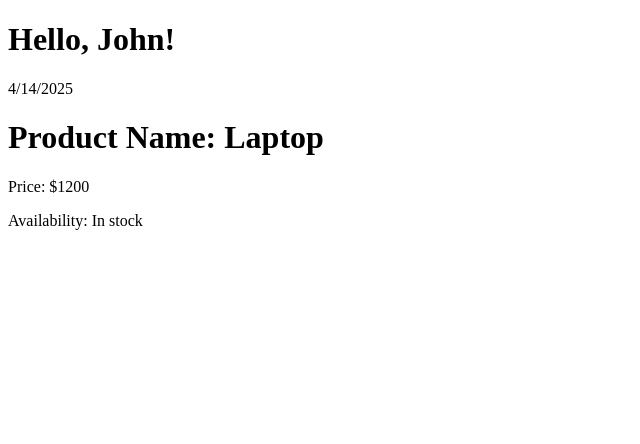
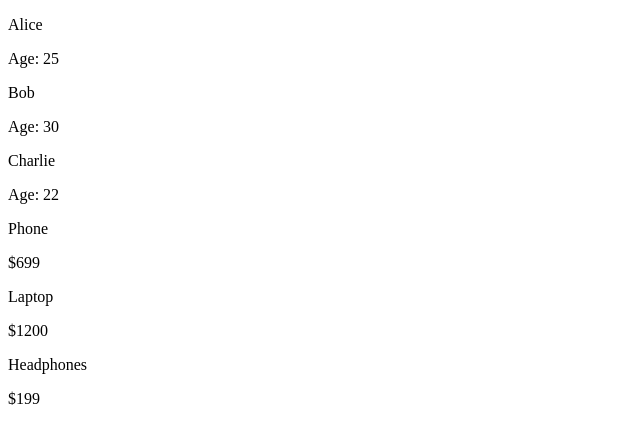
Before and after one commit to NithyaKrishnan08/learn-react, a React (Vite) app in the folder 01Fundamentals/: page / in a window 1280 px wide. Shown: the top 444 px of the page, without its empty margins (0-640 px from the left). Built offline with nearby package versions, Linux system fonts and the light colour scheme.

Commit message:
List properties

```diff
--- a/01Fundamentals/src/App.jsx
+++ b/01Fundamentals/src/App.jsx
@@ -1,11 +1,10 @@
-import Greeting from './components/Greeting.jsx';
-import ProductInfo from './components/ProductInfo.jsx';
-
+import UserList from './components/UserList.jsx';
+import ProductList from './components/ProductList.jsx';
 function App () {
   return(
     <div>
-      <Greeting />
-      <ProductInfo />
+      <UserList />
+      <ProductList />
     </div>
   );
 }
--- /dev/null
+++ b/01Fundamentals/src/components/ProductList.jsx
@@ -0,0 +1,32 @@
+const ProductList = () => {
+    const products = [
+        {
+            id: 1,
+            name: "Phone",
+            price: "$699"
+        },
+        {
+            id: 2,
+            name: "Laptop",
+            price: "$1200"
+        },
+        {
+            id: 3,
+            name: "Headphones",
+            price: "$199"
+        }
+    ];
+
+    return (
+        <div>
+            {products.map(({id, name, price}) => (
+                <div key={id}>
+                    <p>{name}</p>
+                    <p>{price}</p>
+                </div>
+            ))}
+        </div>
+    );
+};
+
+export default ProductList;
--- /dev/null
+++ b/01Fundamentals/src/components/UserList.jsx
@@ -0,0 +1,32 @@
+const UserList = () => {
+    const users = [
+        {
+            id: 1,
+            name: "Alice",
+            age: 25
+        },
+        {
+            id: 2,
+            name: "Bob",
+            age: 30
+        },
+        {
+            id: 3,
+            name: "Charlie",
+            age: 22
+        }
+    ];
+
+    return (
+        <div>
+            {users.map(({id, name, age}) => (
+                <div key={id}>
+                    <p>{name}</p>
+                    <p>Age: {age}</p>
+                </div>
+            ))}
+        </div>
+    );
+};
+
+export default UserList;
```
